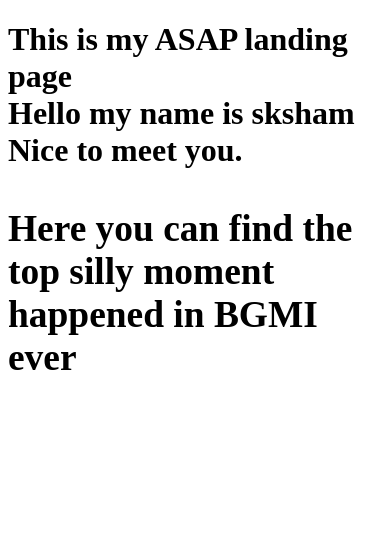
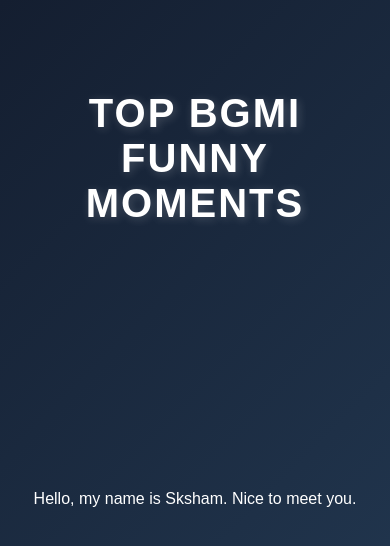
Before and after one commit to kalviumcommunity/S84_TopFunnyMomentbgmi, a React (Vite) app in the folder Frontend/: page / in a window 390 px wide. Shown: the top 546 px of the page. Built offline with nearby package versions, Linux system fonts and the light colour scheme.

Commit message:
updateOfCloudFare

```diff
--- a/Frontend/src/LandingPage.jsx
+++ b/Frontend/src/LandingPage.jsx
@@ -1,15 +1,14 @@
-
-function LandingPage(){
-    return(
+function LandingPage() {
+    return (
         <>
-            <div>
-                <h1>This is my ASAP landing page
-                    <br/>
-                    Hello my name is sksham Nice to meet you.
-                    <h3>Here you can find the top silly moment happened in BGMI ever</h3>
-                </h1>
+            <div className="container">
+                <h1 className="heading">Top BGMI Funny Moments</h1>
+                <div className="content">
+                    <p>Hello, my name is Sksham. Nice to meet you.</p>
+                </div>
             </div>
         </>
-    )
+    );
 }
-export default LandingPage
+
+export default LandingPage;
--- a/Frontend/src/index.css
+++ b/Frontend/src/index.css
@@ -0,0 +1,65 @@
+
+* {
+    margin: 0;
+    padding: 0;
+    box-sizing: border-box;
+}
+
+body {
+    font-family: 'Poppins', sans-serif;
+    background: linear-gradient(135deg, #141e30, #243b55);
+    color: white;
+    height: 100vh;
+    display: flex;
+    flex-direction: column;
+    align-items: center;
+    justify-content: center;
+    text-align: center;
+    padding: 20px;
+}
+
+
+.heading {
+    font-size: 3.5rem;
+    font-weight: 700;
+    text-transform: uppercase;
+    letter-spacing: 2px;
+    margin-bottom: 20px;
+    text-shadow: 2px 2px 10px rgba(255, 255, 255, 0.2);
+}
+
+.content {
+    display: flex;
+    justify-content: center;
+    align-items: center;
+    height: 60vh;
+}
+
+
+.text-box {
+    font-size: 1.6rem;
+    background: rgba(255, 255, 255, 0.1);
+    padding: 20px;
+    border-radius: 12px;
+    backdrop-filter: blur(15px);
+    box-shadow: 0px 4px 10px rgba(0, 0, 0, 0.3);
+    width: 80%;
+    max-width: 500px;
+    line-height: 1.6;
+    transition: transform 0.3s ease-in-out;
+}
+
+.text-box:hover {
+    transform: scale(1.05);
+}
+
+
+@media (max-width: 768px) {
+    .heading {
+        font-size: 2.5rem;
+    }
+    .text-box {
+        font-size: 1.3rem;
+        padding: 15px;
+    }
+}
```
Also changed, not shown: 1 other file (tests, documents, lock files or other folders).
